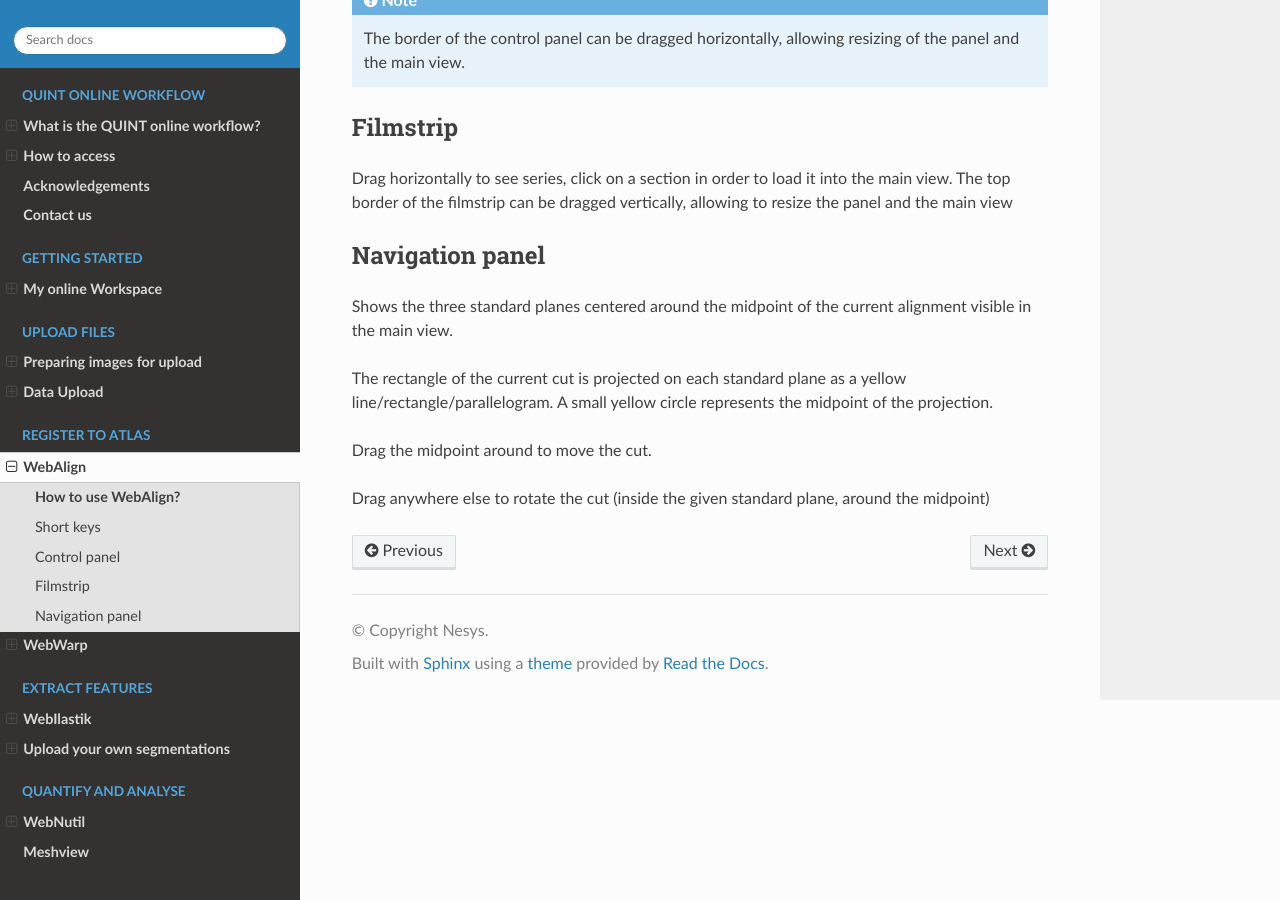
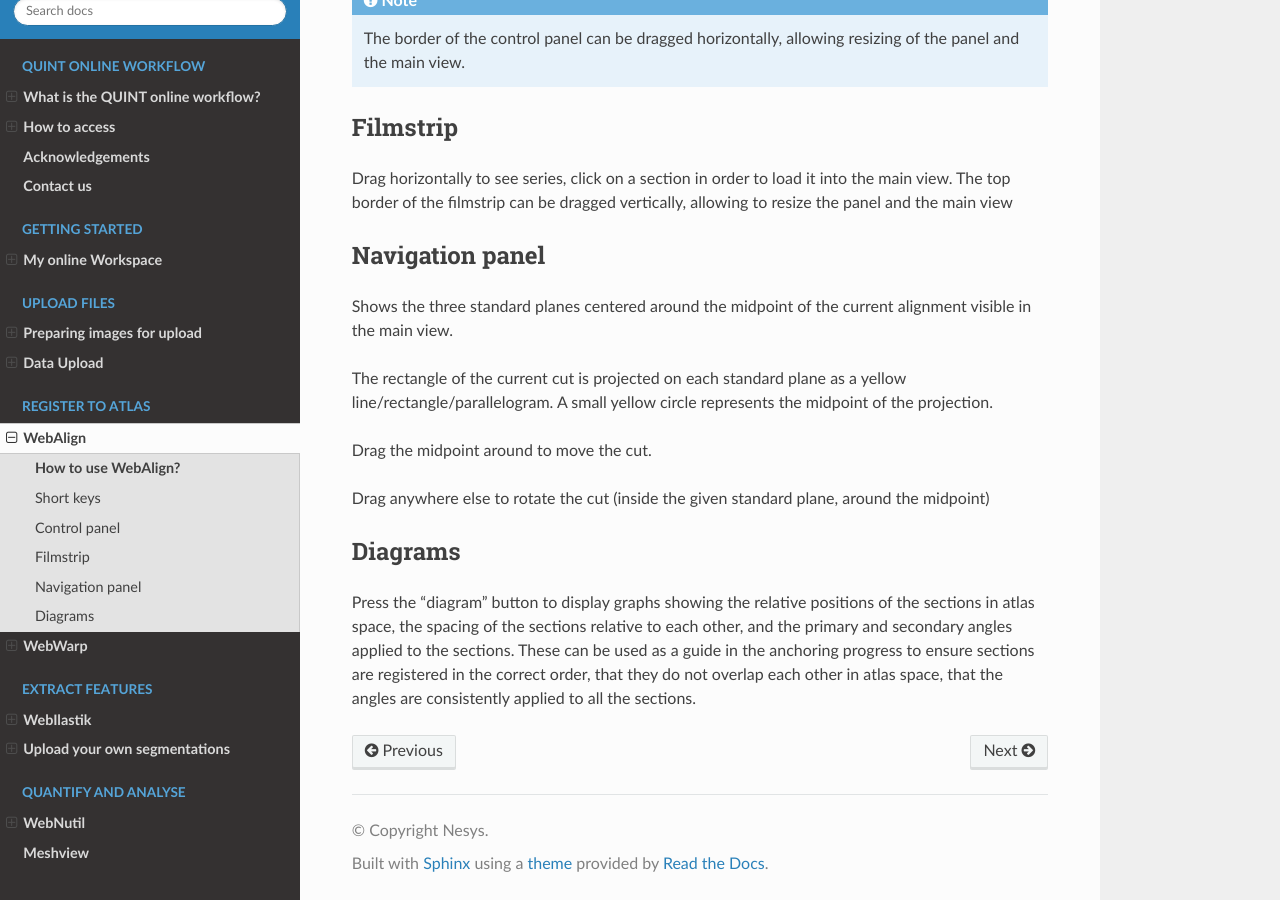
Before and after one commit to Neural-Systems-at-UIO/QUINT_webtools, a Sphinx documentation site: the page built from docs/WebAlign.rst, in a window 1280 px wide and 900 px high, scrolled down 3189 px. Built offline with Sphinx 7.4.7 and the Read the Docs theme 3.1.0, drawn with Linux system fonts in a browser that asks for light colours.

Commit message:
Update WebAlign.rst

```diff
--- a/docs/WebAlign.rst
+++ b/docs/WebAlign.rst
@@ -121,3 +121,8 @@ The rectangle of the current cut is projected on each standard plane as a yellow
 Drag the midpoint around to move the cut.
 
 Drag anywhere else to rotate the cut (inside the given standard plane, around the midpoint)
+
+Diagrams
+-----------
+
+Press the "diagram" button to display graphs showing the relative positions of the sections in atlas space, the spacing of the sections relative to each other, and the primary and secondary angles applied to the sections. These can be used as a guide in the anchoring progress to ensure sections are registered in the correct order, that they do not overlap each other in atlas space, that the angles are consistently applied to all the sections.
```
